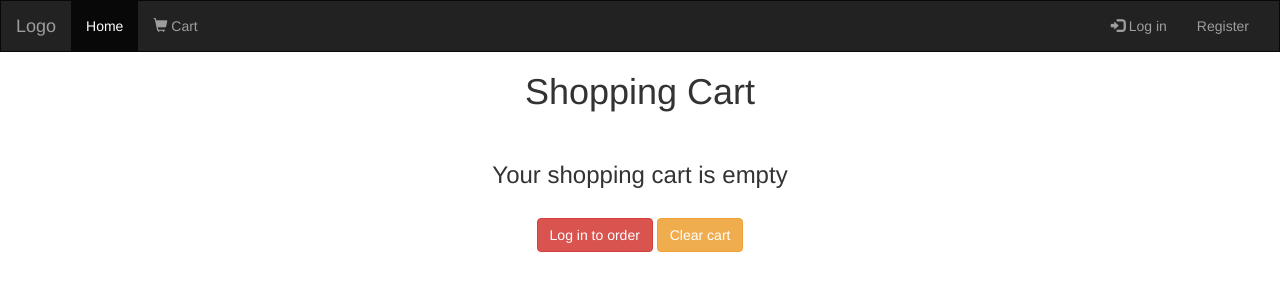
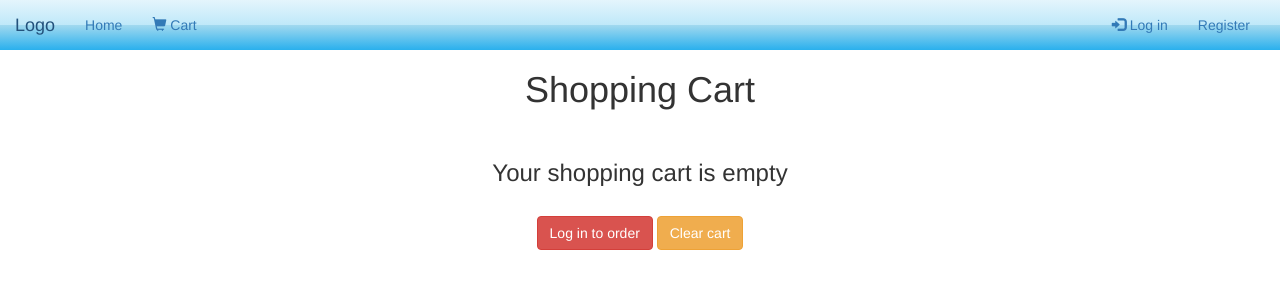
Before and after one commit to J-Hieta/Online-shop-application, a PHP site: page /cart.php in a window 1280 px wide. Shown: the top 300 px of the page. Run offline with PHP 8.4, Linux system fonts and the light colour scheme.

Commit message:
Final awesomeness

```diff
--- a/Layouts/navbar.php
+++ b/Layouts/navbar.php
@@ -1,5 +1,5 @@
 <!-- Standalone navbar file to be called on any page that requires it. -->
-<nav class="navbar navbar-inverse">
+<nav class="navbar" style="background-color: ">
     <div class="container-fluid">
       <div class="navbar-header">
         <button type="button" class="navbar-toggle" data-toggle="collapse" data-target="#myNavbar">
@@ -11,8 +11,8 @@
       </div>
       <div class="collapse navbar-collapse" id="myNavbar">
         <ul class="nav navbar-nav">
-          <li class="active"><a href="index.php">Home</a></li>
-          <li><span id="items_in_cart"></span> <a href="../Layouts/cart.php" style="cursor: pointer" ><span class="glyphicon glyphicon-shopping-cart"></span> Cart</a></li>
+          <li class="active "><a class="navtext" href="index.php">Home</a></li>
+          <li  ><span ></span> <a class="navtext" href="../Layouts/cart.php" style="cursor: pointer" ><span class="glyphicon glyphicon-shopping-cart"></span> Cart</a></li>
         </ul>
         <ul class="nav navbar-nav navbar-right">
 
@@ -28,12 +28,12 @@
                         echo '<li><h4 style="color:white">Welcome '.$name['first_name'].'</h4></li>';
                     }
 
-                    echo '<li><a href="./logout.php"><span class="glyphicon glyphicon-log-out"></span> Log Out</a></li>
-                          <li> <a href="./profile.php">My Profile</a></li>';
+                    echo '<li><a class="navtext" href="./logout.php"><span class="glyphicon glyphicon-log-out"></span> Log Out</a></li>
+                          <li> <a class="navtext" href="./profile.php">My Profile</a></li>';
 
                 } else {
-                    echo '<li><a href="./login.php"><span class="glyphicon glyphicon-log-in"></span> Log in</a></li>
-                          <li><a href="./registration.php">Register</a></li>';
+                    echo '<li><a class="navtext" href="./login.php"><span class="glyphicon glyphicon-log-in"></span> Log in</a></li>
+                          <li><a class="navtext" href="./registration.php">Register</a></li>';
                 }
             ?>
         </ul>
--- a/styles/registration.css
+++ b/styles/registration.css
@@ -1,6 +1,5 @@
 body {
     color: black;
-    background: #63738a;
     font-family: 'Roboto', sans-serif;
 }
 
@@ -63,7 +62,7 @@ body {
     color: #999;
     border-radius: 3px;
     margin-bottom: 15px;
-    background: #f2f3f7;
+    background: linear-gradient(to bottom, rgba(228,245,252,1) 0%,rgba(191,232,249,1) 50%,rgba(159,216,239,1) 51%,rgba(42,176,237,1) 100%);
     box-shadow: 0px 2px 2px rgba(0, 0, 0, 0.3);
     padding: 30px;
 }
@@ -92,7 +91,7 @@ body {
 }
 
 .signup-form a {
-    color: #fff;
+    color: rgb(2, 66, 18);
     text-decoration: underline;
 }
 
--- a/styles/styles.css
+++ b/styles/styles.css
@@ -2,7 +2,10 @@
 .navbar {
    margin-bottom: 0;
    border-radius: 0;
+   border: transparent 0 none;
+   background: linear-gradient(to bottom, rgba(228,245,252,1) 0%,rgba(191,232,249,1) 50%,rgba(159,216,239,1) 51%,rgba(42,176,237,1) 100%);
 }
+
 
  /* Add a gray background color and some padding to the footer */
 footer {
@@ -26,3 +29,10 @@ footer {
 table td {
   cursor: pointer;
 }
+
+
+img {
+  position: relative;
+  top: 0; bottom:0; left: 0; right:0;
+  margin: auto;
+}
```
Also changed, not shown: Layouts/index.php (+18 -2 lines), Scripts/getProducts.php (+7 -4 lines), Resources/background.jpg (added).
